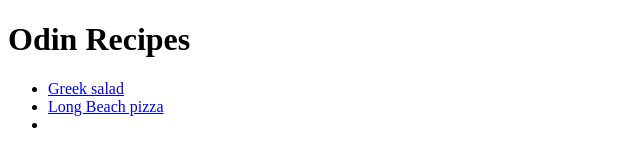
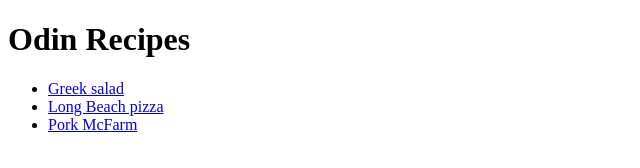
Before and after one commit to orylesor/odin-recipes-css, a plain HTML site: page index.html in a window 1280 px wide. Shown: the whole page, without its empty margins (0-640 px from the left). Drawn offline with Linux system fonts and the light colour scheme.

Commit message:
Add Pork McFarm title to main page

```diff
--- a/index.html
+++ b/index.html
@@ -10,7 +10,7 @@
     <ul>
       <li><a href="./recipes/greek-salad.html">Greek salad</a></li>
       <li><a href="./recipes/long-beach-pizza.html">Long Beach pizza</a></li>
-      <li><a href="./recipes/pork-mcfarm.html"></a></li>
+      <li><a href="./recipes/pork-mcfarm.html">Pork McFarm</a></li>
     </ul>
   </body>
 </html>
```
